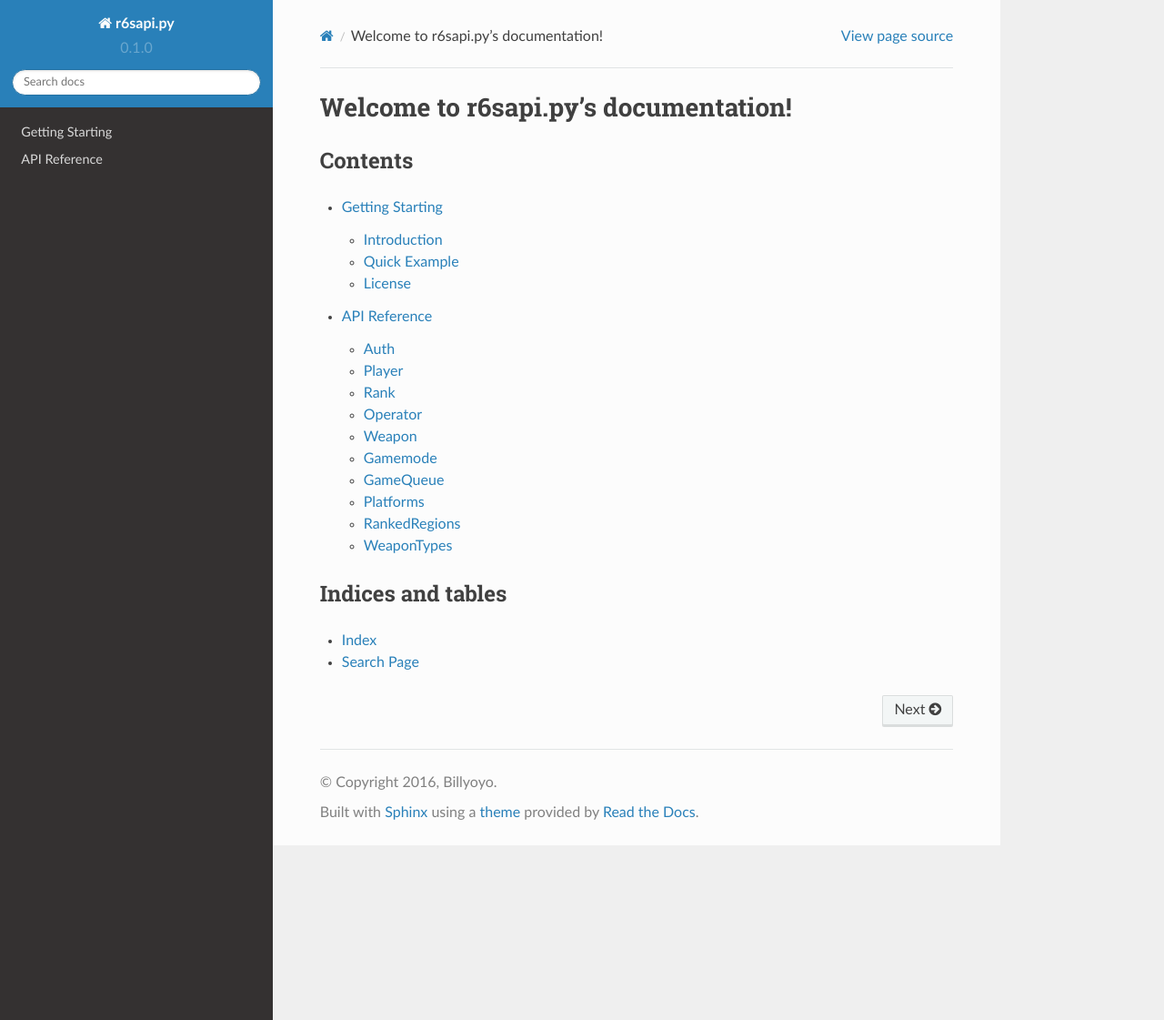
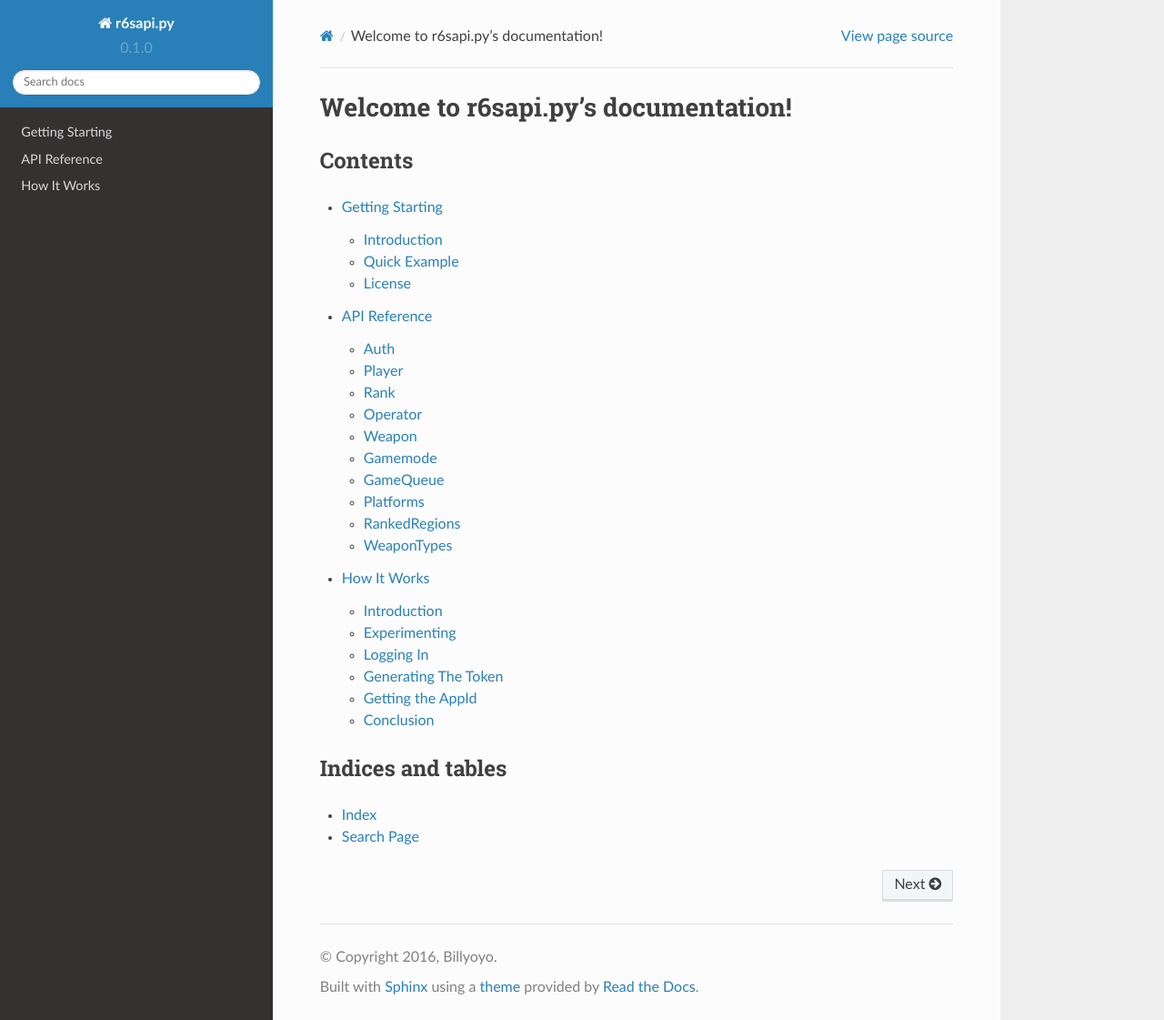
Before and after one commit to billy-yoyo/RainbowSixSiege-Python-API, a Sphinx documentation site: the page built from docs/index.rst, in a window 1280 px wide and 1121 px high. Shown: the whole window at 91% size. Built offline with Sphinx 7.4.7 and the Read the Docs theme 2.0.0, drawn with Linux system fonts in a browser that asks for light colours; some of the changed lines change nothing that is shown.

Commit message:
improving docs

```diff
--- /dev/null
+++ b/docs/how.rst
@@ -0,0 +1,47 @@
+How It Works
+============
+
+Introduction
+------------
+
+Most of the API endpoints can be fairly easily retrieved by going on to the network tab and monitoring the requests sent.
+Your browser, as usual, will send a load of unnecessary headers with the request, and a quick bit of testing will show that the only two required are
+the "Authorization" header and the "Ubi-AppId" header. (Also the request must have content-type set to application/json)
+
+
+Experimenting
+-------------
+
+When you're logged in to your account on the website, your "Authorization" header looks like :code:`Ubi_v1 t=[token]` where :code:`[token]` is a load of random characters.
+Your Ubi-AppId is a string of characters split by "-", so if we attempt to simply copy/paste these two and use them in our code, it will work but this type of token is called a "ticket"
+and is only temporary. Eventually you'll get a response telling you your token is invalid, meaning you need to resend the information you used to recieve your ticket in the first place.
+
+
+Logging In
+----------
+
+So clearly some sort of auth login logic is required, where you recieve a new ticket every time your current one runs out.
+So if you monitor the requests sent when you log in, you'll see the very first request sent has the authorization header set to :code:`Basic [token]`.
+This time :code:`[token]` appears to be constant, and the response you get from this endpoint gives you a valid ticket, along with some other things.
+Great, now there's two things left to do: figure out how to generate this token from username/id and figure out how to get you appid
+
+
+Generating The Token
+--------------------
+
+To do this I read through the javascript on the login page until I found the bit that converts your username and password in to a base64 number.
+This is actually, very simply, :code:`base64.encode(email + ":" + password)`. Nice and simple, this solves our first problem.
+
+
+Getting the AppId
+-----------------
+
+Turns out the AppId doesn't seem to matter at all, after reading through the code I couldn't figure out where the AppId gets decided.
+I believe it's generated server-side by ubisoft based on your IP, but either way I did manage to find a default AppId in the code, so unless one is specified, just using that one seems to work.
+
+
+Conclusion
+----------
+
+That's basically the end of it, I convert the username and password in to a basic token, then every time a request gets an unauthorized I try and fetch a new one.
+Then using the default appid, I can access any of the endpoints easily.
--- a/docs/index.rst
+++ b/docs/index.rst
@@ -14,6 +14,7 @@ Contents
 
    gettingstarted
    api
+   how
 
 
 Indices and tables
```
Also changed, not shown: 13 other files.
